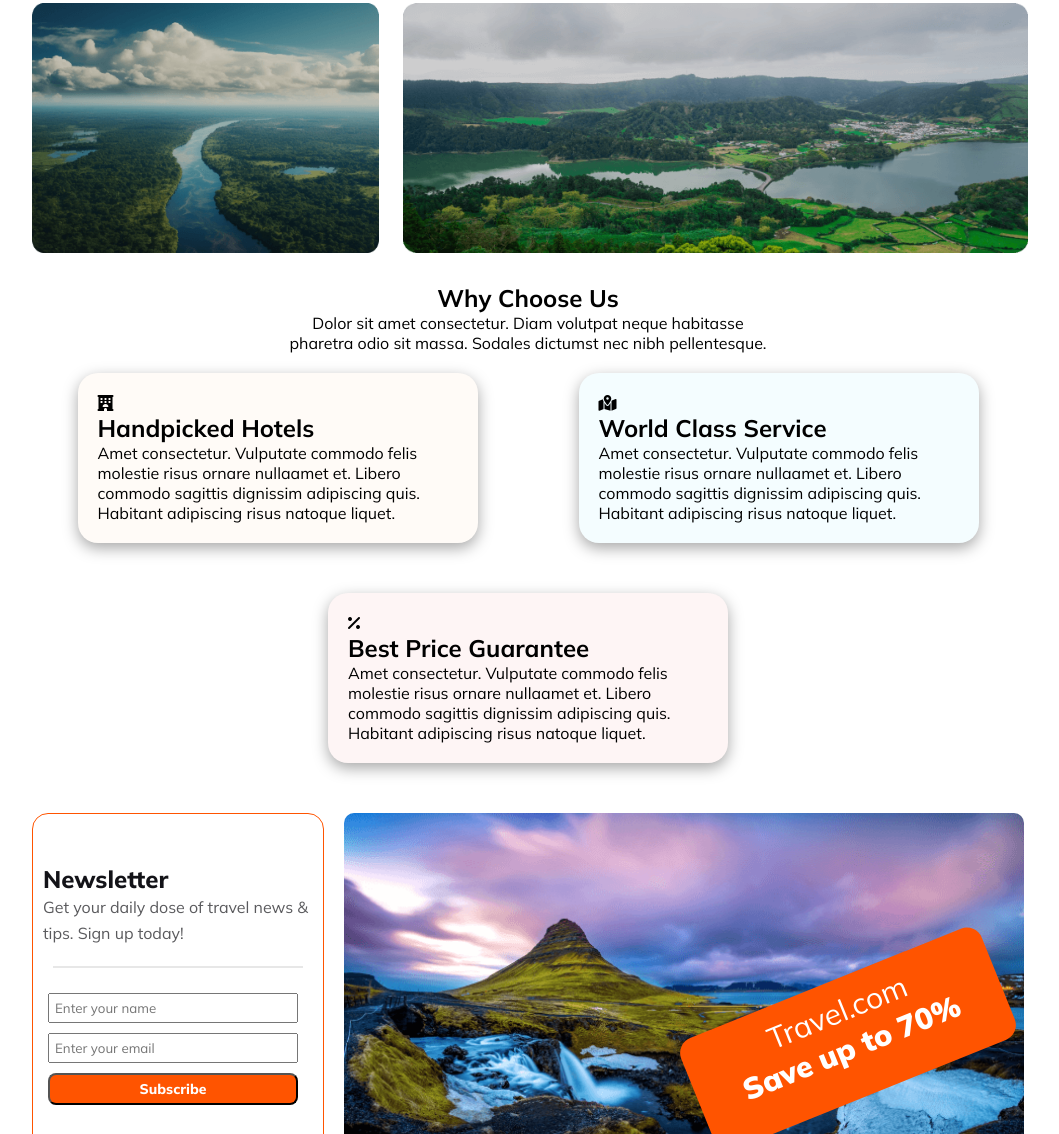
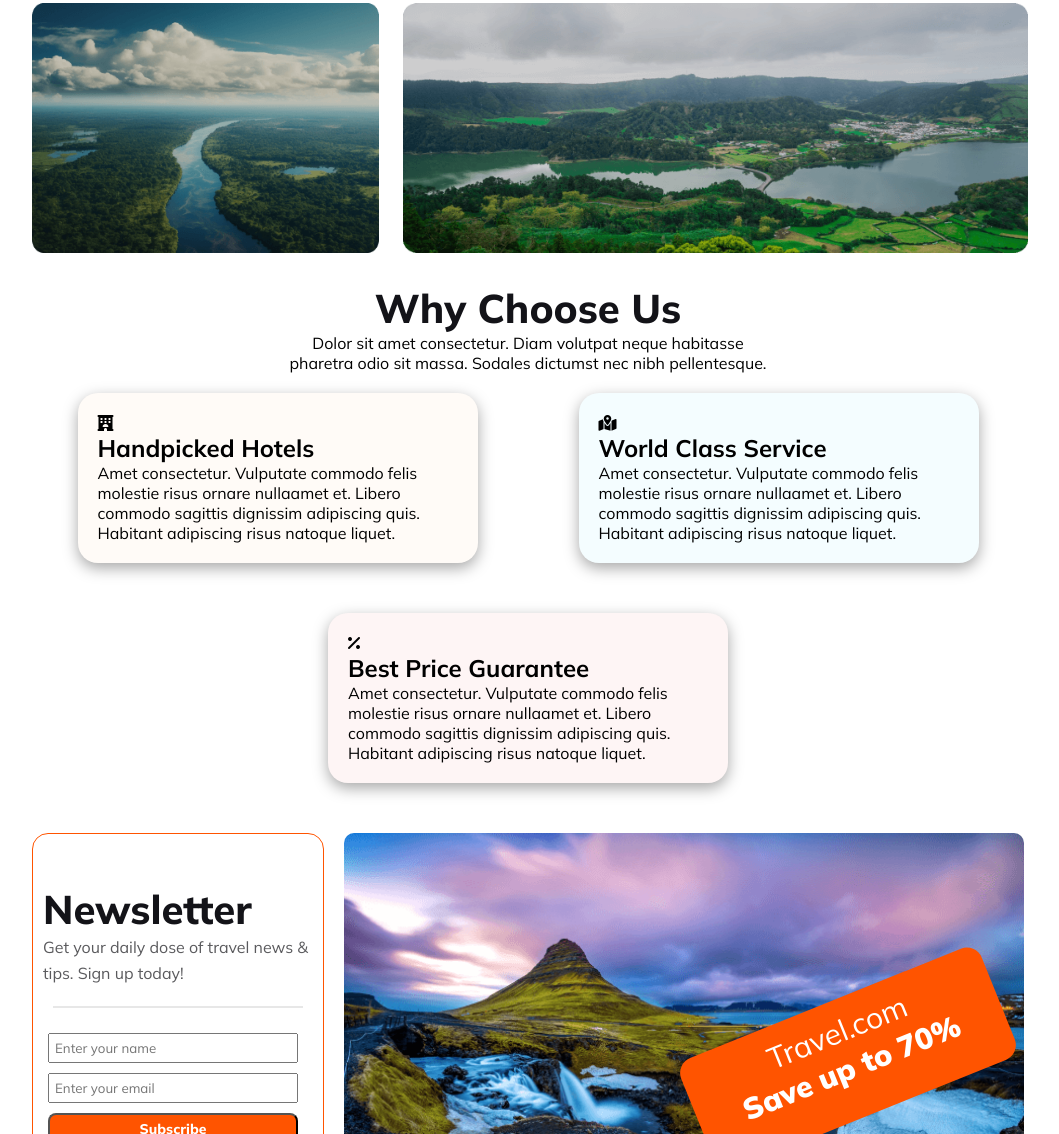
Before and after one commit to dvlprtanvir/Business-Travels-Services-R8-A2, a plain HTML site: page index.html in a window 1280 px wide. Shown: the part 1767-2901 px from the top of the page, without its empty margins (112-1171 px from the left). Drawn offline with Linux system fonts and the light colour scheme.

Commit message:
font size updated

```diff
--- a/styles/style.css
+++ b/styles/style.css
@@ -211,6 +211,16 @@
     text-align: center;
 }
 
+.choose-us-title {
+    color: rgb(19, 19, 24);
+    font-family: Mulish;
+    font-size: 40px;
+    font-weight: 800;
+    line-height: 50px;
+    letter-spacing: 0%;
+    text-align: center;
+}
+
 .choose-us-cards {
     display: flex;
     flex-wrap: wrap;
@@ -316,7 +326,7 @@ footer {
 
 .newsletter-title {
     color: rgb(19, 19, 24);
-    font-size: 24px;
+    font-size: 40px;
     font-weight: 800;
 }
 
```
